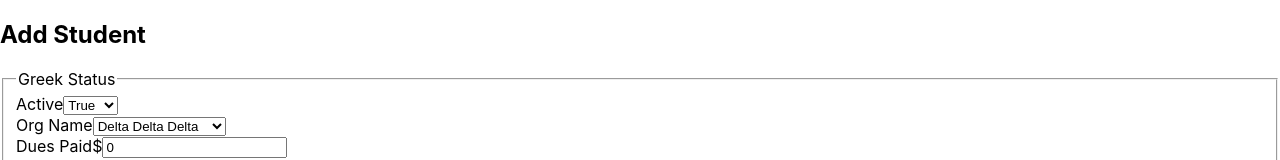
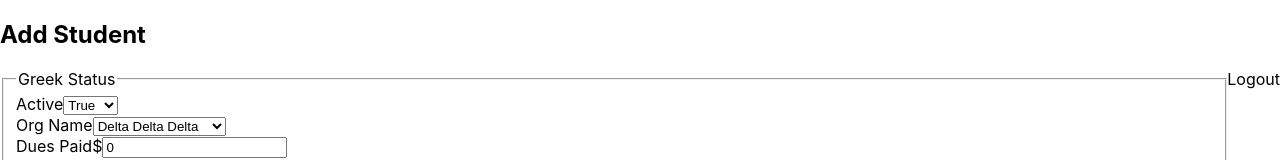
Before and after one commit to shesjammin/capstone, a Next.js app: page /addStudent in a window 1280 px wide. Shown: the top 160 px of the page. Built offline with nearby package versions, Linux system fonts and the light colour scheme.

Commit message:
Add logout

```diff
--- a/pages/addStudent.js
+++ b/pages/addStudent.js
@@ -52,6 +52,9 @@ export default function AddStudent() {
   return (
     <div>
       <h2>Add Student</h2>
+      <div style={{float: 'right'}}>
+        <Link href="/" passHref><a>Logout</a></Link>
+      </div>
       <form onSubmit={saveStudent}>
         <fieldset>
           <legend>Greek Status</legend>
--- a/pages/editStudent.js
+++ b/pages/editStudent.js
@@ -70,6 +70,9 @@ export default function EditStudent() {
   return (
     <div>
       <h2>Edit Student Record</h2>
+      <div style={{float: 'right'}}>
+        <Link href="/" passHref><a>Logout</a></Link>
+      </div>
       <div>
         <Link href="/students" passHref>
           <button>Return to Student List</button>
--- a/pages/student.js
+++ b/pages/student.js
@@ -50,6 +50,9 @@ export default function Student() {
   return (
     <div>
       <h2>View Student Record</h2>
+      <div style={{float: 'right'}}>
+        <Link href="/" passHref><a>Logout</a></Link>
+      </div>
       <div>
         <Link href="/students" passHref>
           <button>Return to Student List</button>
--- a/pages/students.js
+++ b/pages/students.js
@@ -25,6 +25,9 @@ export default function Students() {
   return (
     <div>
       <h2>Student List</h2>
+      <div style={{float: 'right'}}>
+        <Link href="/" passHref><a>Logout</a></Link>
+      </div>
       <table border="1">
         <thead>
           <tr>
```
